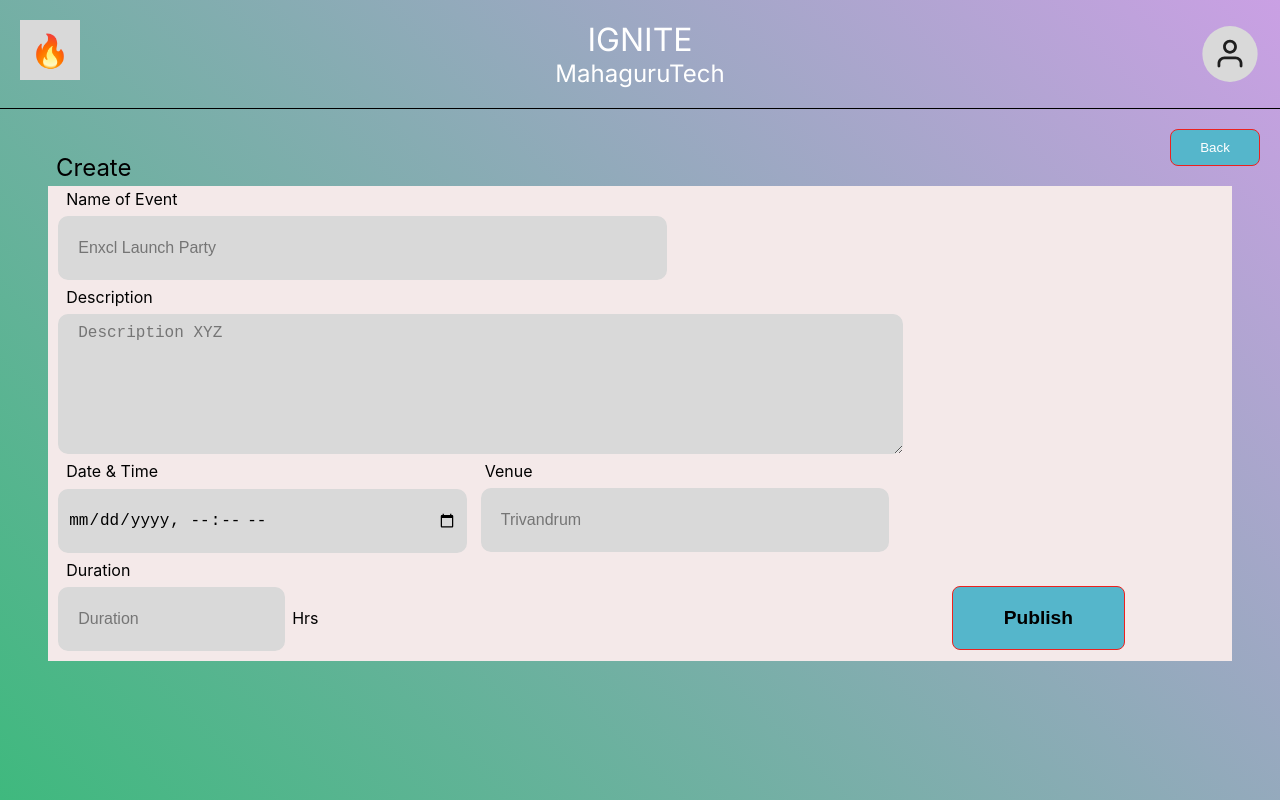
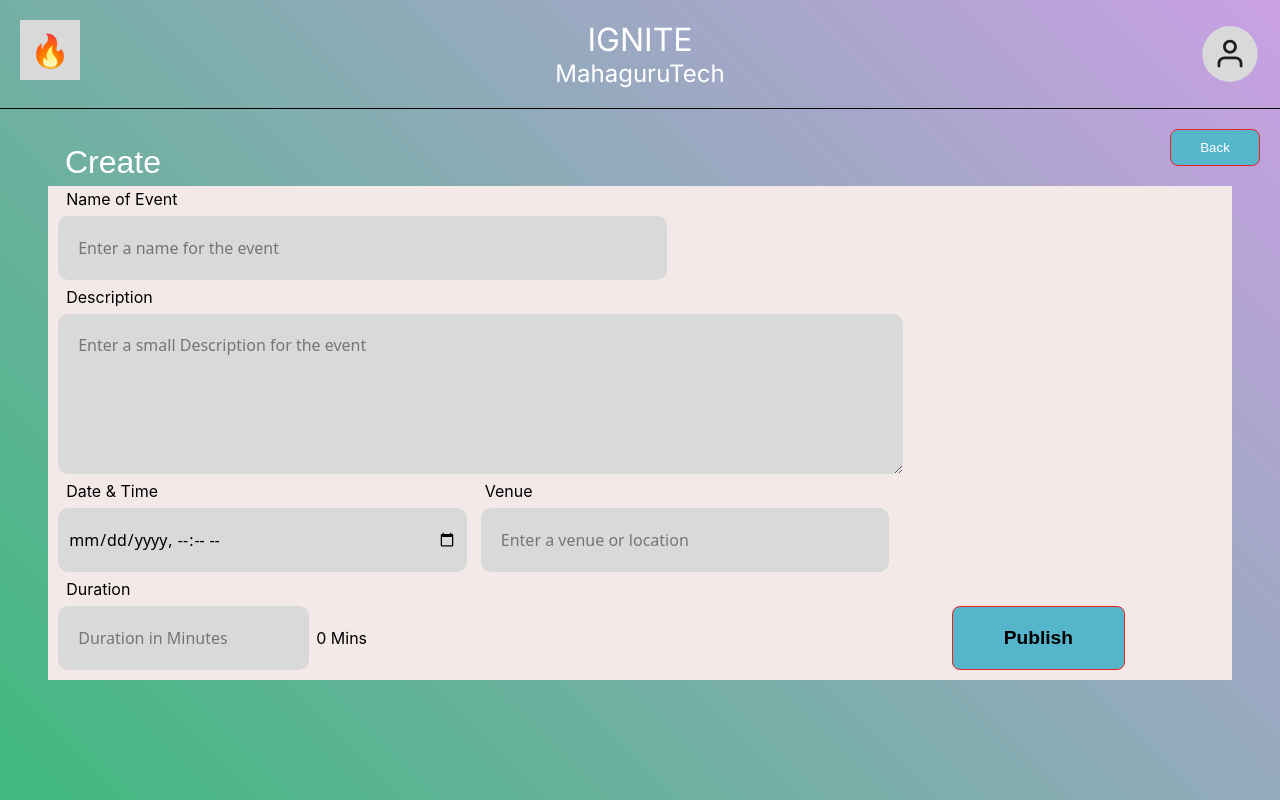
Before and after one commit to darzhz/emfrontend, a React (Create React App) app: page /org in a window 1280 px wide. Both pictures are taken after a click on the button "Create +". Built offline with nearby package versions, Linux system fonts and the light colour scheme; no server answers.

Commit message:
frontend hotfix sprint#1

```diff
--- a/src/components/ButtonBtn.css
+++ b/src/components/ButtonBtn.css
@@ -5,6 +5,7 @@
     color: white;
     width: 90px;
     border: 1px solid #EC221F;
+    cursor: pointer;
 
 }
 .btn-not{
--- a/src/components/ButtonBtn.jsx
+++ b/src/components/ButtonBtn.jsx
@@ -1,8 +1,20 @@
 import "./ButtonBtn.css";
+import "./BackBtn"
+import BackBtn from "./BackBtn";
+import { useEffect, useState } from "react";
+import Model from "./Model";
 function ButtonBtn({state,changeHandler}){
+
     const ToggleBtn = () =>{
         changeHandler(!state);
     }
+    const cancelChange = () => {
+        setBackPressed(!isBackPressed);
+    }
+    const [isBackPressed,setBackPressed] = useState(false);
+    useEffect(()=>{
+        console.log("isbackpressed :",isBackPressed,"state ",state)
+    },[state,isBackPressed])
     return(
         <>
         {state===false? (
@@ -10,9 +22,19 @@ function ButtonBtn({state,changeHandler}){
              Create +
              </button>
         ):(
-            <button className="btn btn-not" onClick={()=>{ToggleBtn()}}>
+            <>
+            {isBackPressed == true? (
+                <>
+                <Model  message="Are you sure you don't want to publish?" confirmHandler={()=>{ToggleBtn();setBackPressed(false);}} cancelHandler={cancelChange}/>
+                </>
+            ):(
+                <>
+                <button className="btn btn-not" onClick={()=>{setBackPressed(true)}}>
                 Back
-            </button>
+                </button>
+                </>
+            )}
+            </>
         )}
         </>
     );
--- a/src/components/Content.css
+++ b/src/components/Content.css
@@ -18,6 +18,7 @@ input,textarea{
     border-radius: 10px;
     font-size: 16px;
     padding: 0 10px;
+    font-family: system-ui, -apple-system, BlinkMacSystemFont, 'Segoe UI', Roboto, Oxygen, Ubuntu, Cantarell, 'Open Sans', 'Helvetica Neue', sans-serif;
 }
 input::placeholder{
     padding: 10px;
@@ -27,6 +28,7 @@ textarea::placeholder{
 }
 textarea{
     min-height: 140px;
+    padding: 10px;
     width: 70%; /*new change*/
 }
 .pub{
@@ -77,7 +79,13 @@ label{
     width: 33%;
 }
 .title{
-    font-size: x-large;
-    padding-left: 56px;
-    padding-top: 44px;
+    font-size: xx-large;
+    padding-left: 65px;
+    padding-top: 35px;
+    font-family: fantasy;
+    color: white;
 }
+input[type=number]::-webkit-inner-spin-button {
+    width: 44px;
+    height: 50px;
+}
--- a/src/components/Contents.jsx
+++ b/src/components/Contents.jsx
@@ -1,6 +1,7 @@
 import { useState } from "react";
 import "./Content.css";
 import Model from "./Model";
+import DurationComponent from "./DurationComponent";
 function Contents({ showform }) {
   const getCurrentDateTime = () => {
     const now = new Date();
@@ -12,7 +13,6 @@ function Contents({ showform }) {
     return `${year}-${month}-${day}T${hours}:${minutes}`;
   };
 
-  // Set min attribute to current date and time
   const minDateTime = getCurrentDateTime();
   const [formData, setFormData] = useState({
     name: "",
@@ -22,6 +22,8 @@ function Contents({ showform }) {
     venue: ""
   });
   const [showModel,setShowModel] = useState(false);
+  const [showStatus,setShowStatus] = useState(false);
+  const [stat,setStat] = useState(null);
 
   const handleChange = (e) => {
     const { name, value } = e.target;
@@ -46,8 +48,9 @@ function Contents({ showform }) {
     });
 
     if (response.ok) {
+      setShowStatus(true);
+      setStat("Form submitted successfully!")
       console.log("Form submitted successfully!");
-      // Optionally reset form data here
       setFormData({
         name: "",
         desc: "",
@@ -64,6 +67,9 @@ function Contents({ showform }) {
   const cancelSubmit = () => {
     setShowModel(false); // Close the modal
   };
+  const closeStatus = () => {
+    setShowStatus(false);
+  }
 
   return (
     <>
@@ -77,7 +83,7 @@ function Contents({ showform }) {
               type="text"
               name="name"
               id="name"
-              placeholder="Enxcl Launch Party"
+              placeholder="Enter a name for the event"
               value={formData.name}
               onChange={handleChange}
               required
@@ -87,7 +93,7 @@ function Contents({ showform }) {
             <textarea
               name="desc"
               id="desc"
-              placeholder="Description XYZ"
+              placeholder="Enter a small Description for the event"
               value={formData.desc}
               onChange={handleChange}
               required
@@ -115,7 +121,7 @@ function Contents({ showform }) {
                 name="venue"
                 id="venue"
                 className="minis"
-                placeholder="Trivandrum"
+                placeholder="Enter a venue or location"
                 value={formData.venue}
                 onChange={handleChange}
                 required
@@ -125,20 +131,7 @@ function Contents({ showform }) {
                 <label htmlFor="duration">Duration</label>
                 </div>
 
-              <input
-                type="number"
-                name="duration"
-                id="duration"
-                placeholder="Duration"
-                min="0"
-                step="0.1"
-                value={formData.duration}
-                onChange={handleChange}
-                required
-              />
-              <span>
-                Hrs
-              </span>
+              <DurationComponent handleChange={handleChange} formData={formData}/>
               </div>
 
               <button type="submit" className="pub">Publish</button>
@@ -151,6 +144,12 @@ function Contents({ showform }) {
           cancelHandler={cancelSubmit}
         />
       )}
+      {showStatus && (
+        <Model
+          message={stat}
+          confirmHandler={closeStatus}
+        />
+      )}
         </form>
       </div>
     </>
--- /dev/null
+++ b/src/components/DurationComponent.jsx
@@ -0,0 +1,45 @@
+import { useState } from "react";
+
+function DurationComponent({handleChange,formData}){
+     const[time,setTime] = useState({
+        hours:0,
+        minutes:0,
+    });
+    const handleChangeInterupt = (e) =>{
+        toHoursAndMinutes(e.target.value);
+        handleChange(e);
+    }
+    function toHoursAndMinutes(totalMinutes) {
+        const hours = Math.floor(totalMinutes / 60);
+        const minutes = totalMinutes % 60;
+        time.hours = hours;
+        time.minutes = minutes;
+      }
+    return(
+        <>
+        <input
+                type="number"
+                name="duration"
+                id="duration"
+                placeholder="Duration in Minutes"
+                min="0"
+                step="15"
+                value={formData.duration}
+                onChange={handleChangeInterupt}
+                required
+              />
+
+                {time.hours > 0?
+                (
+                    <span>
+                    {time.hours} Hrs {time.minutes} Mins
+                    </span>
+                ):(
+                    <span>
+                    {time.minutes} Mins
+                    </span>
+                )}
+        </>
+    );
+}
+export default DurationComponent;
--- a/src/components/EventCard.jsx
+++ b/src/components/EventCard.jsx
@@ -1,7 +1,7 @@
 import "./EventCard.css"
 function EventCard({Event,num}){
-    const convertString = () => {
-        const date = new Date("2025-02-07T18:05");
+    const convertString = (i) => {
+        const date = new Date(i);
         const localizedString = date.toLocaleString();
         return localizedString;
     }
@@ -15,12 +15,12 @@ function EventCard({Event,num}){
             <h2>{Event.name}</h2>
             </div>
             <div className="event_desc">
-            Description -{Event.desc}
+            Description - {Event.desc}
             </div>
         </div>
         <div className="date_place">
                 <div className="event_date">
-                Date -{convertString(Event.timedate)}
+                Date - {convertString(Event.timedate)}
                 </div>
                 <div className="event_duration">
                 Venue -{Event.venue}
--- a/src/components/Model.jsx
+++ b/src/components/Model.jsx
@@ -7,7 +7,9 @@ function Model({ message, confirmHandler, cancelHandler }) {
         <div className="message">{message}</div>
         <div className="control">
           <button className="btn-diag confirm" onClick={confirmHandler}>Confirm</button>
-          <button className="btn-diag" onClick={cancelHandler}>Cancel</button>
+          {cancelHandler && (
+            <button className="btn-diag" onClick={cancelHandler}>Cancel</button>
+          )}
         </div>
       </div>
     </div>
--- a/src/components/OrgScreen.jsx
+++ b/src/components/OrgScreen.jsx
@@ -1,45 +1,46 @@
-import '../App.css';
-import ButtonBtn from './ButtonBtn';
-import Contents from './Contents';
-import Nav from './Nav';
-import ListEvents from './ListEvents'
-import { useEffect, useState } from 'react';
+import "../App.css";
+import ButtonBtn from "./ButtonBtn";
+import Contents from "./Contents";
+import Nav from "./Nav";
+import ListEvents from "./ListEvents";
+import { useEffect, useState } from "react";
+import Model from "./Model";
 function OrgScreen() {
-  const [showform,setshowform] = useState(false);
-  const [eventList,setEventList] = useState([]);
+  const [showform, setshowform] = useState(false);
+  const [showStopCreation, setShowStopCreation] = useState(true);
+  const [eventList, setEventList] = useState([]);
   function changeHandler(state) {
-    setshowform(state)
+    setshowform(state);
   }
 
-  useEffect(()=>{
+  useEffect(() => {
     const fetchEvents = async () => {
-      try{
-        const resp = await fetch('http://localhost:5137/api/list');
+      try {
+        const resp = await fetch("http://localhost:5137/api/list");
         if (!resp.ok) {
           throw new Error(`Response status: ${resp.status}`);
         }
-        const data =  await resp.json();
+          const data = await resp.json();
           setEventList(data);
-
-        }catch(err){
+      } catch (err) {
           console.log(err);
       }
-    }
+    };
     fetchEvents();
-  },[showform])
+  }, [showform]);
   return (
-    <div className='app'>
-       <Nav/>
+    <div className="app">
+      <Nav />
       <div className="btn-spot">
-         <ButtonBtn state={showform} changeHandler={changeHandler}/>
+        <ButtonBtn state={showform} changeHandler={changeHandler} />
       </div>
 
-       {showform===true?(
-        <Contents/>
-       ):(
+      {showform === true ? (
+        <Contents />
+      ) : (
         <div>
           <div id="eventlist">
-          <ListEvents content={eventList}/>
+            <ListEvents content={eventList} />
           </div>
         </div>
       )}
```
Lines whose indentation alone changed are shown as unchanged.
